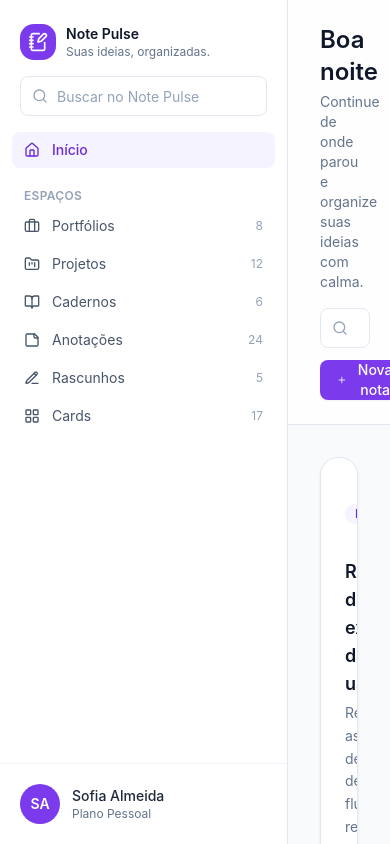
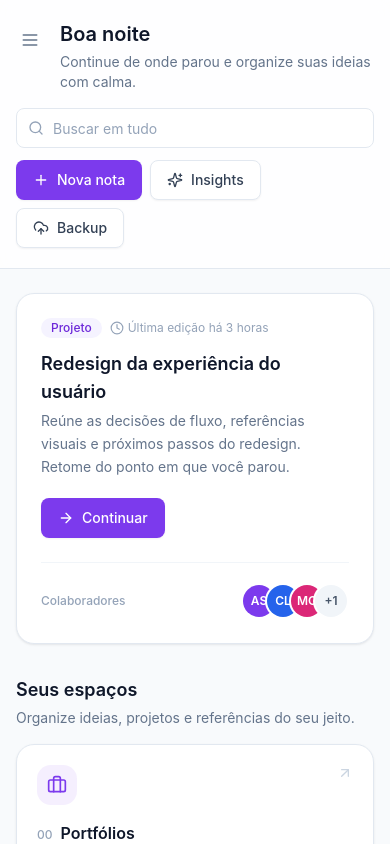
Before and after one commit to memocoreapp-pixel/projeto_anota-es, a React (Vite) app: page / in a window 390 px wide. Built offline with nearby package versions, Linux system fonts and the light colour scheme.

Commit message:
style: refine home layout width, continue card proportion, spacing and mobile sidebar drawer

```diff
--- a/src/components/cards/ContinueCard.tsx
+++ b/src/components/cards/ContinueCard.tsx
@@ -8,10 +8,10 @@ import { collaborators } from "@/data/collaborators";
 /** Card de destaque "Continue de onde parou" na página Início. */
 export function ContinueCard() {
   return (
-    <Card className="overflow-hidden">
-      <div className="flex flex-col gap-5 p-6 sm:flex-row sm:items-start sm:justify-between">
-        <div className="min-w-0 flex-1">
-          <div className="flex items-center gap-2">
+    <Card>
+      <div className="flex flex-col gap-6 p-6 sm:p-7 lg:flex-row lg:items-stretch lg:gap-8">
+        <div className="min-w-0 lg:flex-1">
+          <div className="flex flex-wrap items-center gap-2">
             <Badge tone="brand">Projeto</Badge>
             <span className="inline-flex items-center gap-1 text-xs text-slate-400">
               <Clock className="h-3.5 w-3.5" aria-hidden="true" />
@@ -22,18 +22,19 @@ export function ContinueCard() {
           <h2 className="mt-3 text-lg font-semibold text-slate-900">
             Redesign da experiência do usuário
           </h2>
-          <p className="mt-1 max-w-xl text-sm leading-relaxed text-slate-500">
+          <p className="mt-1 max-w-2xl text-sm leading-relaxed text-slate-500">
             Reúne as decisões de fluxo, referências visuais e próximos passos do
             redesign. Retome do ponto em que você parou.
           </p>
 
-          <div className="mt-4">
+          <div className="mt-5">
             <Button icon={ArrowRight}>Continuar</Button>
           </div>
         </div>
 
-        <div className="flex items-center gap-3 self-start sm:flex-col sm:items-end">
-          <span className="text-xs text-slate-400">Colaboradores</span>
+        {/* Painel de colaboradores: separado por divisória em telas grandes */}
+        <div className="flex items-center justify-between gap-4 border-t border-slate-100 pt-5 lg:w-52 lg:shrink-0 lg:flex-col lg:items-end lg:justify-center lg:border-l lg:border-t-0 lg:pl-8 lg:pt-0">
+          <span className="text-xs font-medium text-slate-400">Colaboradores</span>
           <CollaboratorAvatars collaborators={collaborators} />
         </div>
       </div>
--- a/src/components/layout/AppLayout.tsx
+++ b/src/components/layout/AppLayout.tsx
@@ -1,16 +1,32 @@
+import { useState } from "react";
 import { Outlet } from "react-router-dom";
 import { Sidebar } from "./Sidebar";
 import { Header } from "./Header";
 
-/** Estrutura base do app: sidebar fixa à esquerda, header superior e conteúdo. */
+/**
+ * Estrutura base do app: sidebar à esquerda (drawer no mobile), header
+ * superior e conteúdo central com largura equilibrada.
+ */
 export function AppLayout() {
+  const [sidebarOpen, setSidebarOpen] = useState(false);
+
   return (
     <div className="flex h-screen overflow-hidden bg-slate-50">
-      <Sidebar />
+      <Sidebar open={sidebarOpen} onClose={() => setSidebarOpen(false)} />
+
+      {/* Overlay escuro quando o drawer está aberto no mobile */}
+      {sidebarOpen && (
+        <div
+          className="fixed inset-0 z-30 bg-slate-900/40 lg:hidden"
+          aria-hidden="true"
+          onClick={() => setSidebarOpen(false)}
+        />
+      )}
+
       <div className="flex min-w-0 flex-1 flex-col">
-        <Header />
-        <main className="flex-1 overflow-y-auto px-8 py-8">
-          <div className="mx-auto max-w-6xl">
+        <Header onOpenSidebar={() => setSidebarOpen(true)} />
+        <main className="flex-1 overflow-y-auto px-4 py-6 sm:px-6 lg:px-8 lg:py-8">
+          <div className="mx-auto w-full max-w-7xl">
             <Outlet />
           </div>
         </main>
--- a/src/components/layout/Header.tsx
+++ b/src/components/layout/Header.tsx
@@ -1,27 +1,42 @@
-import { Plus, Sparkles, CloudUpload } from "lucide-react";
+import { Plus, Sparkles, CloudUpload, Menu } from "lucide-react";
 import { Button } from "@/components/ui/Button";
 import { SearchInput } from "@/components/ui/SearchInput";
 
+interface HeaderProps {
+  /** Abre o drawer da sidebar no mobile. */
+  onOpenSidebar: () => void;
+}
+
 /**
- * Header superior da área principal: saudação, subtexto, busca global e ações.
+ * Header superior da área principal: botão de menu (mobile), saudação,
+ * subtexto, busca global e ações.
  */
-export function Header() {
+export function Header({ onOpenSidebar }: HeaderProps) {
   return (
     <header className="border-b border-slate-200 bg-white/80 backdrop-blur">
-      <div className="flex flex-col gap-4 px-8 py-6 lg:flex-row lg:items-center lg:justify-between">
-        <div>
-          <h1 className="text-2xl font-semibold text-slate-900">Boa noite</h1>
-          <p className="mt-1 text-sm text-slate-500">
-            Continue de onde parou e organize suas ideias com calma.
-          </p>
+      <div className="flex flex-col gap-4 px-4 py-5 sm:px-6 lg:flex-row lg:items-center lg:justify-between lg:px-8 lg:py-6">
+        <div className="flex items-start gap-3">
+          <button
+            type="button"
+            onClick={onOpenSidebar}
+            className="-ml-1 mt-0.5 rounded-lg p-2 text-slate-500 hover:bg-slate-100 lg:hidden"
+            aria-label="Abrir menu"
+          >
+            <Menu className="h-5 w-5" aria-hidden="true" />
+          </button>
+          <div>
+            <h1 className="text-xl font-semibold text-slate-900 sm:text-2xl">
+              Boa noite
+            </h1>
+            <p className="mt-1 text-sm text-slate-500">
+              Continue de onde parou e organize suas ideias com calma.
+            </p>
+          </div>
         </div>
 
         <div className="flex flex-col gap-3 sm:flex-row sm:items-center">
-          <SearchInput
-            placeholder="Buscar em tudo"
-            containerClassName="sm:w-56"
-          />
-          <div className="flex items-center gap-2">
+          <SearchInput placeholder="Buscar em tudo" containerClassName="sm:w-56" />
+          <div className="flex flex-wrap items-center gap-2">
             <Button icon={Plus}>Nova nota</Button>
             <Button variant="secondary" icon={Sparkles}>
               Insights
--- a/src/components/layout/Sidebar.tsx
+++ b/src/components/layout/Sidebar.tsx
@@ -1,16 +1,29 @@
 import { NavLink } from "react-router-dom";
-import { Home, NotebookPen } from "lucide-react";
+import { Home, NotebookPen, X } from "lucide-react";
 import { spaces } from "@/data/spaces";
 import { currentUser } from "@/data/user";
 import { SearchInput } from "@/components/ui/SearchInput";
 import { Avatar } from "@/components/collaborators/Avatar";
 import { cn } from "@/utils/cn";
 
-export function Sidebar() {
+interface SidebarProps {
+  /** Controla a visibilidade do drawer no mobile. */
+  open: boolean;
+  onClose: () => void;
+}
+
+export function Sidebar({ open, onClose }: SidebarProps) {
   return (
-    <aside className="flex h-full w-72 shrink-0 flex-col border-r border-slate-200 bg-white">
+    <aside
+      className={cn(
+        "fixed inset-y-0 left-0 z-40 flex h-full w-72 shrink-0 flex-col border-r border-slate-200 bg-white transition-transform duration-200 ease-out",
+        "lg:static lg:z-auto lg:translate-x-0",
+        open ? "translate-x-0" : "-translate-x-full"
+      )}
+    >
       {/* Topo: marca */}
       <div className="px-5 pb-4 pt-6">
+        <div className="flex items-center justify-between gap-2.5">
           <div className="flex items-center gap-2.5">
             <span className="flex h-9 w-9 items-center justify-center rounded-xl bg-brand-600 text-white">
               <NotebookPen className="h-5 w-5" aria-hidden="true" />
@@ -21,19 +34,31 @@ export function Sidebar() {
             </div>
           </div>
 
+          {/* Botão fechar (apenas mobile) */}
+          <button
+            type="button"
+            onClick={onClose}
+            className="rounded-lg p-1.5 text-slate-400 hover:bg-slate-100 lg:hidden"
+            aria-label="Fechar menu"
+          >
+            <X className="h-5 w-5" aria-hidden="true" />
+          </button>
+        </div>
+
         <div className="mt-4">
           <SearchInput placeholder="Buscar no Note Pulse" />
         </div>
       </div>
 
       {/* Navegação principal */}
-      <nav className="flex-1 overflow-y-auto px-3">
+      <nav className="flex-1 overflow-y-auto px-3 pb-2">
         <NavLink
           to="/"
           end
+          onClick={onClose}
           className={({ isActive }) =>
             cn(
-              "flex items-center gap-3 rounded-lg px-3 py-2 text-sm font-medium transition-colors",
+              "flex items-center gap-3 rounded-lg px-3 py-2.5 text-sm font-medium transition-colors",
               isActive
                 ? "bg-brand-50 text-brand-700"
                 : "text-slate-600 hover:bg-slate-50"
@@ -45,27 +70,28 @@ export function Sidebar() {
         </NavLink>
 
         {/* Grupo: ESPAÇOS */}
-        <p className="px-3 pb-1 pt-5 text-xs font-semibold uppercase tracking-wide text-slate-400">
+        <p className="px-3 pb-1.5 pt-6 text-xs font-semibold uppercase tracking-wide text-slate-400">
           Espaços
         </p>
-        <div className="space-y-0.5">
+        <div className="space-y-1">
           {spaces.map((space) => {
             const Icon = space.icon;
             return (
               <NavLink
                 key={space.id}
                 to={space.route}
+                onClick={onClose}
                 className={({ isActive }) =>
                   cn(
-                    "flex items-center gap-3 rounded-lg px-3 py-2 text-sm transition-colors",
+                    "flex items-center gap-3 rounded-lg px-3 py-2.5 text-sm transition-colors",
                     isActive
                       ? "bg-brand-50 text-brand-700"
                       : "text-slate-600 hover:bg-slate-50"
                   )
                 }
               >
-                <Icon className="h-4 w-4" aria-hidden="true" />
-                <span className="flex-1">{space.title}</span>
+                <Icon className="h-4 w-4 shrink-0" aria-hidden="true" />
+                <span className="flex-1 truncate">{space.title}</span>
                 <span className="text-xs text-slate-400">{space.itemCount}</span>
               </NavLink>
             );
--- a/src/pages/Home.tsx
+++ b/src/pages/Home.tsx
@@ -8,7 +8,7 @@ import { Card } from "@/components/ui/Card";
 /** Página Início: ponto de partida para retomar e organizar o trabalho. */
 export function Home() {
   return (
-    <div className="space-y-10">
+    <div className="space-y-8 sm:space-y-10">
       {/* Continue de onde parou */}
       <section>
         <ContinueCard />
@@ -23,7 +23,7 @@ export function Home() {
           </p>
         </div>
 
-        <div className="grid grid-cols-1 gap-4 sm:grid-cols-2 lg:grid-cols-3">
+        <div className="grid grid-cols-1 gap-5 sm:grid-cols-2 lg:grid-cols-3">
           {spaces.map((space) => (
             <SpaceCard key={space.id} space={space} />
           ))}
```
Lines whose indentation alone changed are shown as unchanged.
